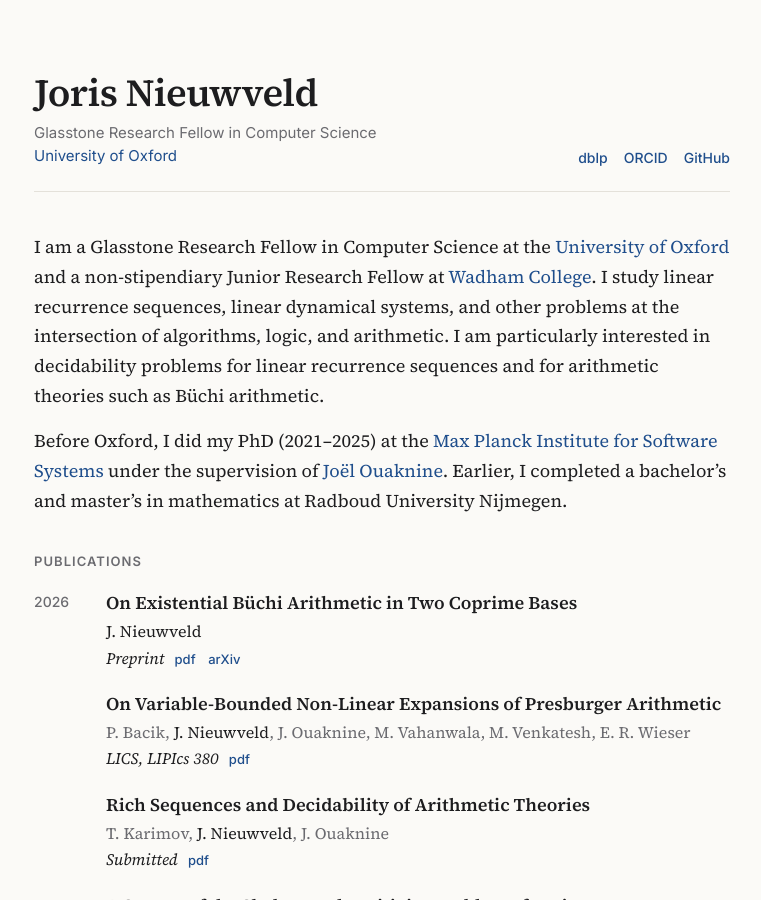
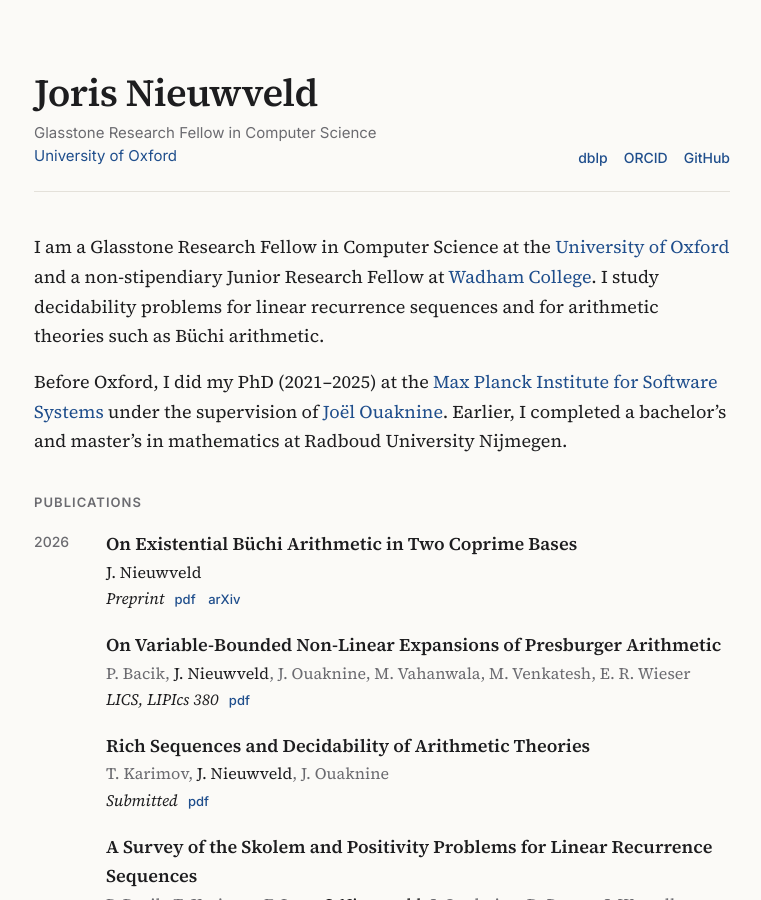
Before and after one commit to JNieuwveld/JNieuwveld.github.io, a Jekyll site: the page built from index.md, in a window 1280 px wide and 900 px high. Shown: the whole window, without its empty margins (258-1019 px from the left). Built offline with Jekyll 4.4.1, drawn with Linux system fonts in a browser that asks for light colours.

Commit message:
Update index.md

```diff
--- a/index.md
+++ b/index.md
@@ -4,10 +4,7 @@ layout: default
 
 I am a Glasstone Research Fellow in Computer Science at the
 [University of Oxford](https://www.cs.ox.ac.uk/) and a non-stipendiary Junior
-Research Fellow at [Wadham College](https://www.wadham.ox.ac.uk/). I study linear
-recurrence sequences, linear dynamical systems, and other problems at the
-intersection of algorithms, logic, and arithmetic. I am particularly interested
-in decidability problems for linear recurrence sequences and for arithmetic
+Research Fellow at [Wadham College](https://www.wadham.ox.ac.uk/). I study decidability problems for linear recurrence sequences and for arithmetic
 theories such as Büchi arithmetic.
 
 Before Oxford, I did my PhD (2021–2025) at the
```
